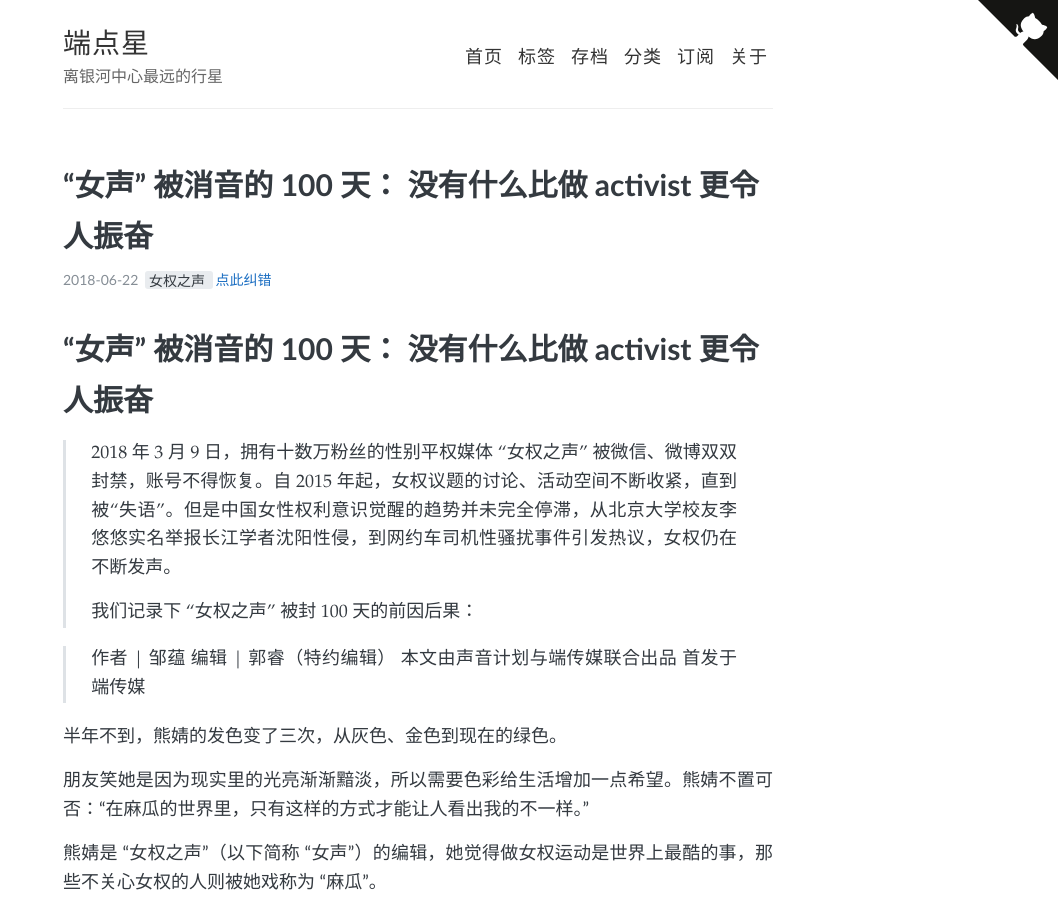
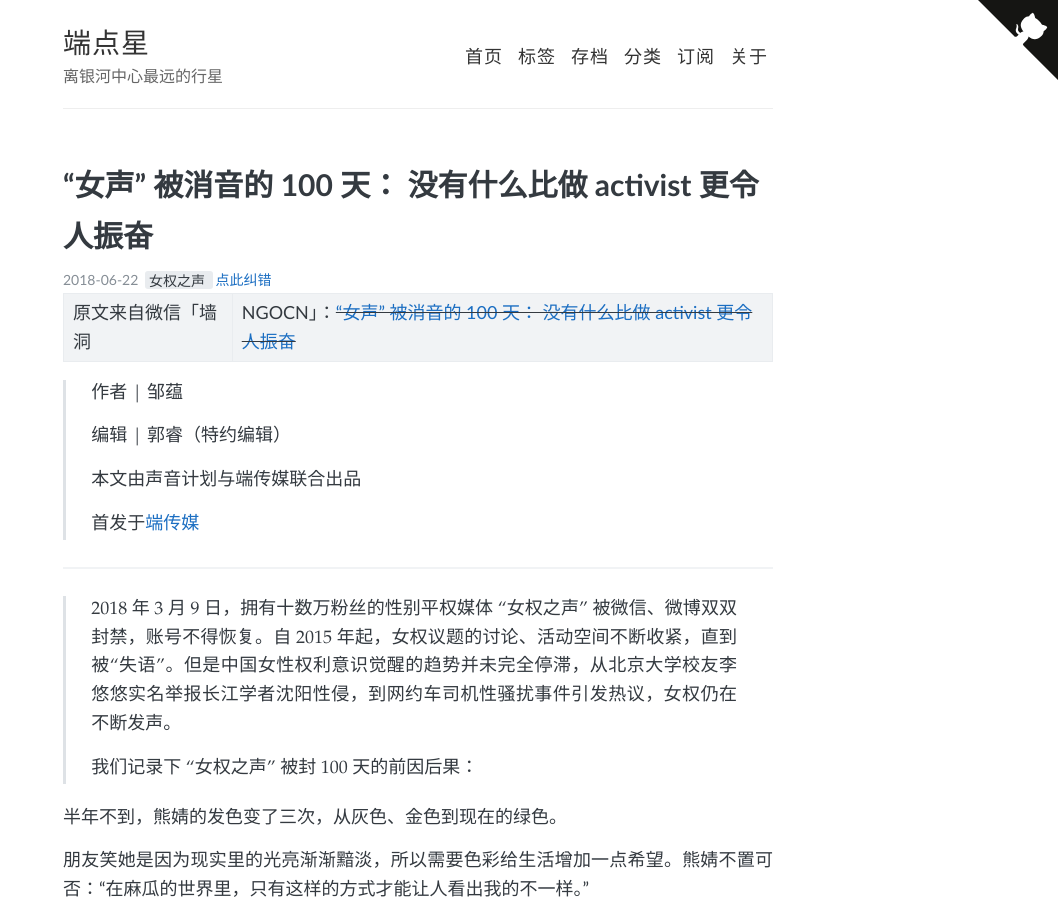
Before and after one commit to Terminus2049/Terminus2049.github.io, a Jekyll site: the page built from _posts/2018-06-22-mainland-women-voice-100days.md, in a window 1280 px wide and 900 px high. Shown: the whole window, without its empty margins (222-1280 px from the left). Built offline with Jekyll 4.4.1, drawn with Linux system fonts in a browser that asks for light colours.

Commit message:
添加出处说明

```diff
--- a/_posts/2018-06-22-mainland-women-voice-100days.md
+++ b/_posts/2018-06-22-mainland-women-voice-100days.md
@@ -16,16 +16,21 @@ description: 女权之声被封100天的前因后果。
 
 ---
 
-# “女声”被消音的100天： 没有什么比做activist更令人振奋
+原文来自微信「墙洞|NGOCN」：~~[“女声”被消音的100天： 没有什么比做activist更令人振奋](http://mp.weixin.qq.com/s?__biz=MzUyNjE1MTM3Nw==&mid=100000604&idx=1&sn=12b21607c7f601948180cfb6a918bbb4&chksm=7a1278e24d65f1f487cdd13340ef860811069a340fbb3295feb3fd1b57fa11e7fda361b54688#rd)~~
+
+> 作者 \| 邹蕴
+>
+> 编辑 \| 郭睿（特约编辑）
+>
+> 本文由声音计划与端传媒联合出品
+>
+> 首发于[端传媒](https://theinitium.com/article/20180622-mainland-women-voice/)
+
+---
 
 > 2018年3月9日，拥有十数万粉丝的性别平权媒体“女权之声”被微信、微博双双封禁，账号不得恢复。自2015年起，女权议题的讨论、活动空间不断收紧，直到被“失语”。但是中国女性权利意识觉醒的趋势并未完全停滞，从北京大学校友李悠悠实名举报长江学者沈阳性侵，到网约车司机性骚扰事件引发热议，女权仍在不断发声。
 >
 > 我们记录下“女权之声”被封100天的前因后果：
-
-> 作者 \| 邹蕴
-> 编辑 \| 郭睿（特约编辑）
-> 本文由声音计划与端传媒联合出品
-> 首发于端传媒
 
 半年不到，熊婧的发色变了三次，从灰色、金色到现在的绿色。
 
```
